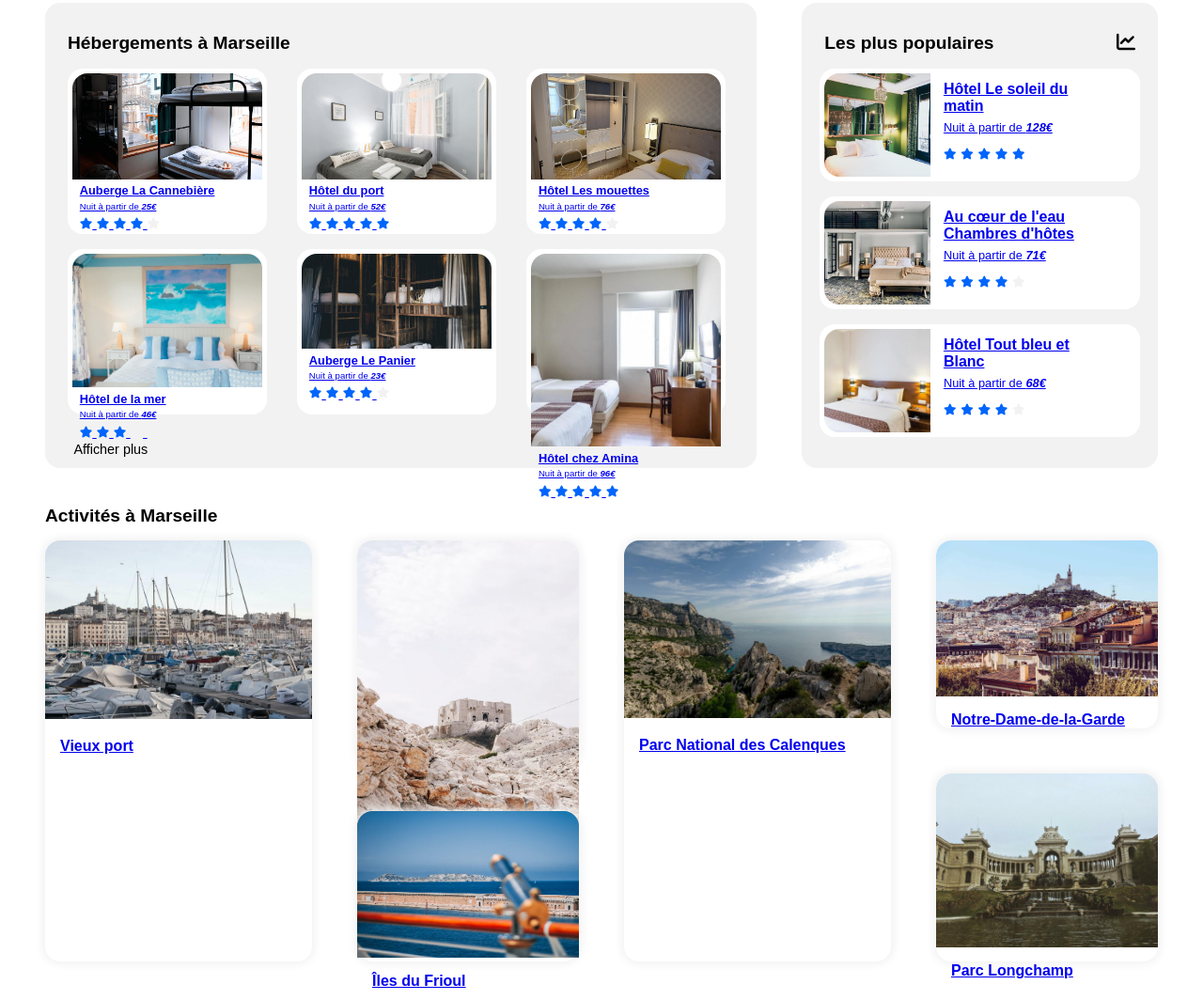
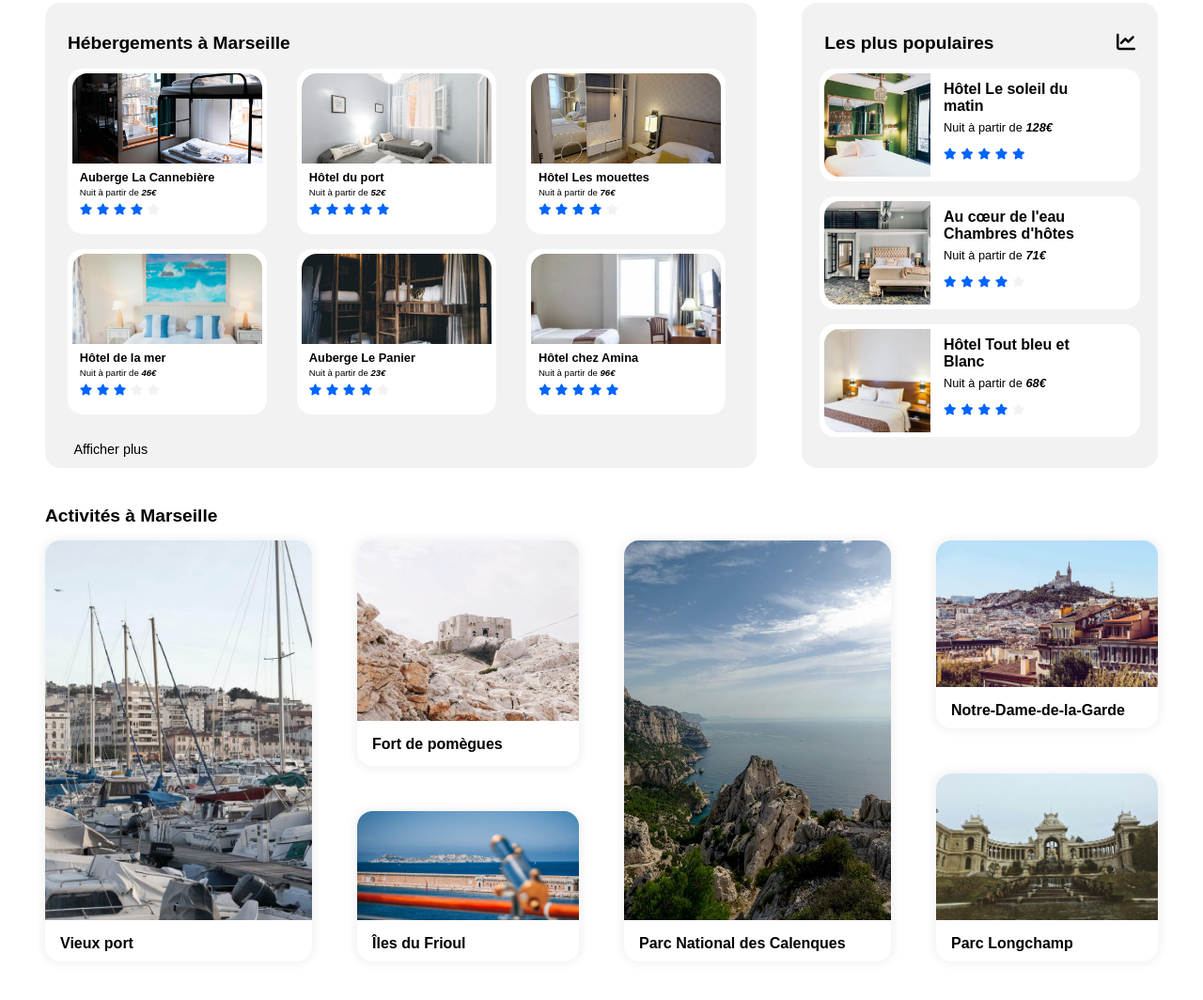
Before and after one commit to athanael/reservia.github.io, a plain HTML site: page index.html in a window 1280 px wide. Shown: the part 310-1374 px from the top of the page at 94% size. Drawn offline with Linux system fonts and the light colour scheme; a web font is replaced by a local one.

Commit message:
Update style.css

```diff
--- a/style.css
+++ b/style.css
@@ -412,6 +412,19 @@ Css hebergement section
     box-shadow: 0px 0px 10px 3px #F2F2F2;
 }
 
+.hebergement-element a:link, #vertical-element-container a:link, .big-image-container a:link, .small-image-container a:link
+{
+    height: 100%;
+    width: 100%;
+    text-decoration: none;
+    color: inherit;
+}
+
+.hebergement-element a:visited, #vertical-element-container a:visited, .big-image-container a:visited, .small-image-container a:link
+{
+    color: black;
+}
+
 #hebergement-elements
 {
     display: flex;
@@ -439,7 +452,7 @@ Css hebergement section
 {
     font-family: "Raleway semi bold", Arial, Helvetica, sans-serif;
     font-size: 0.8rem;
-    margin-top: 0.2rem !important;
+    margin-top: 0.4rem !important;
     margin-bottom: 0.2rem !important;
 }
 
@@ -582,8 +595,7 @@ Css activity section
 
 .big-image
 {
-    flex-grow: 2.8;
-    flex-basis: 0;
+    height: 90%;
 }
 
 .big-image-container img
@@ -602,11 +614,6 @@ Css activity section
     padding-left: 1rem;
 }
 
-.activity-text
-{
-    flex-grow: 0.2;
-    flex-basis: 0;
-}
 
 .two-image-container
 {
@@ -626,8 +633,7 @@ Css activity section
 
 .small-image
 {
-    flex-grow: 2.8;
-    flex-basis: 0;
+    height: 80%;
     overflow: hidden;
     border-radius: 1rem 1rem 0 0;
 }
```
